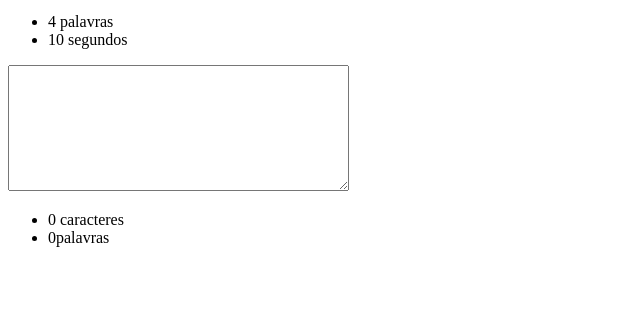
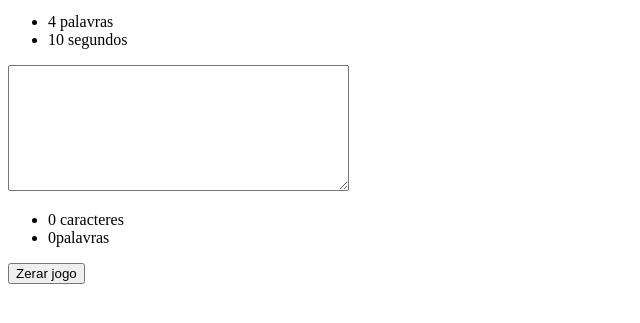
Before and after one commit to cleitonmoura18/curso_alura_jquery, a plain HTML site: page public/principal.html in a window 1280 px wide. Shown: the part 101-424 px from the top of the page, without its empty margins (0-640 px from the left). Drawn offline with Linux system fonts and the light colour scheme.

Commit message:
Melhoria na página principal

```diff
--- a/public/principal.html
+++ b/public/principal.html
@@ -22,6 +22,7 @@
     	<li><span id="contador-caracteres">0</span> caracteres</li>
     	<li><span id="contador-palavras">0</span>palavras</li>
     </ul>
+    <button>Zerar jogo</button>
     <script src="js/jquery.js"> </script>
     <script src="js/main.js">
     </script>
```
